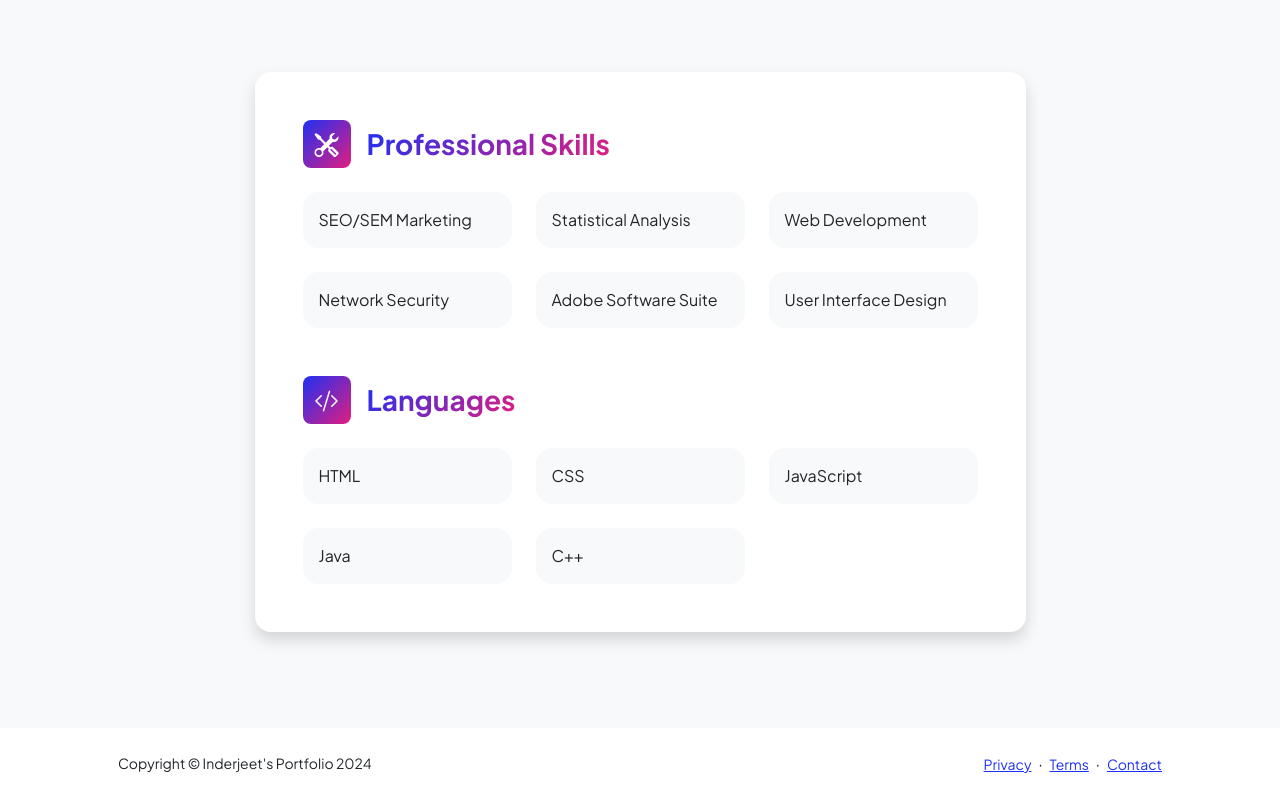
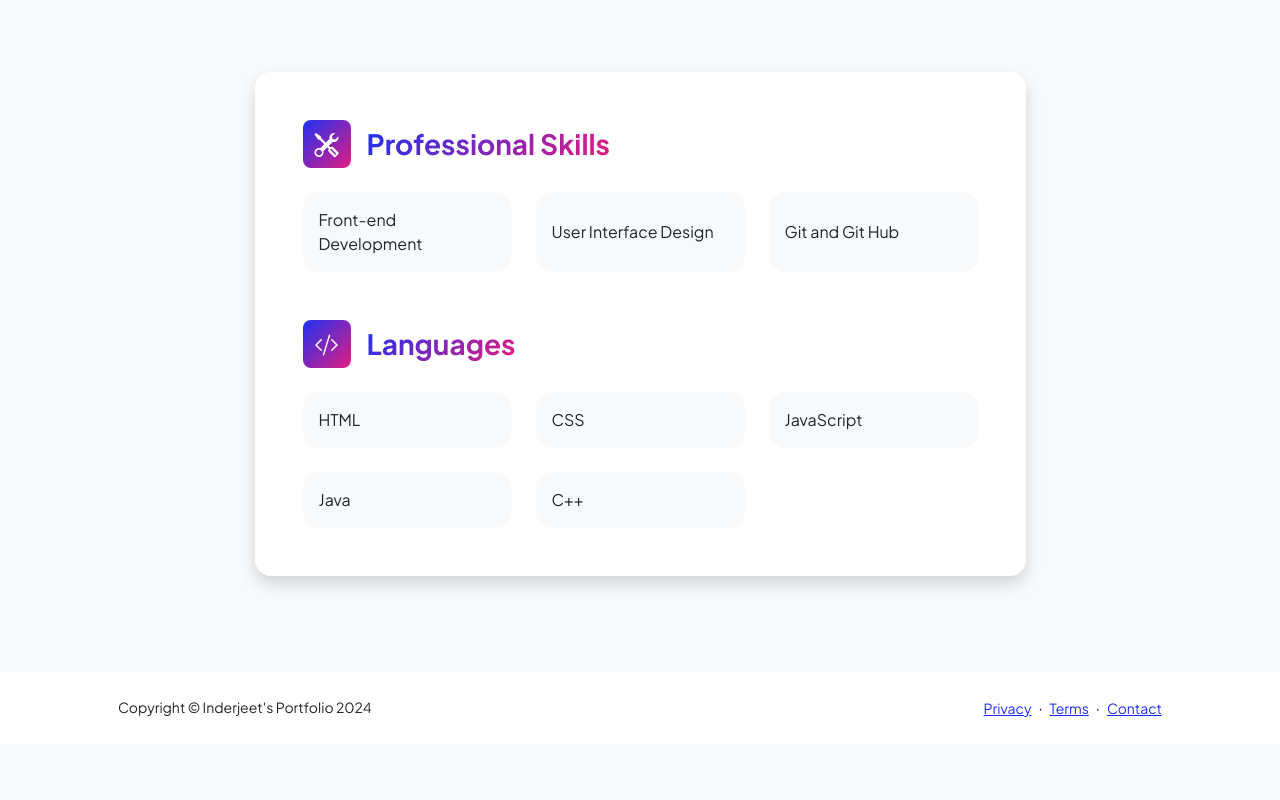
Before and after one commit to sonu8826/MyPortfolio, a plain HTML site: page resume.html in a window 1280 px wide. Shown: the part 1020-1820 px from the top of the page. After the commit the page ends 1764 px from the top, so only its background shows below. Drawn offline with nearby package versions, Linux system fonts and the light colour scheme.

Commit message:
Resume content updated
Few content updated in technical skills

```diff
--- a/resume.html
+++ b/resume.html
@@ -115,15 +115,16 @@
                                             <h3 class="fw-bolder mb-0"><span class="text-gradient d-inline">Professional Skills</span></h3>
                                         </div>
                                         <div class="row row-cols-1 row-cols-md-3 mb-4">
-                                            <div class="col mb-4 mb-md-0"><div class="d-flex align-items-center bg-light rounded-4 p-3 h-100">SEO/SEM Marketing</div></div>
-                                            <div class="col mb-4 mb-md-0"><div class="d-flex align-items-center bg-light rounded-4 p-3 h-100">Statistical Analysis</div></div>
-                                            <div class="col"><div class="d-flex align-items-center bg-light rounded-4 p-3 h-100">Web Development</div></div>
+                                            <div class="col mb-4 mb-md-0"><div class="d-flex align-items-center bg-light rounded-4 p-3 h-100">Front-end Development</div></div>
+                                            <div class="col mb-4 mb-md-0"><div class="d-flex align-items-center bg-light rounded-4 p-3 h-100">User Interface Design</div></div>
+                                            <div class="col"><div class="d-flex align-items-center bg-light rounded-4 p-3 h-100">Git and Git Hub</div></div>
                                         </div>
-                                        <div class="row row-cols-1 row-cols-md-3">
+
+                                        <!--<div class="row row-cols-1 row-cols-md-3">
                                             <div class="col mb-4 mb-md-0"><div class="d-flex align-items-center bg-light rounded-4 p-3 h-100">Network Security</div></div>
                                             <div class="col mb-4 mb-md-0"><div class="d-flex align-items-center bg-light rounded-4 p-3 h-100">Adobe Software Suite</div></div>
                                             <div class="col"><div class="d-flex align-items-center bg-light rounded-4 p-3 h-100">User Interface Design</div></div>
-                                        </div>
+                                        </div> -->
                                     </div>
                                     <!-- Languages list-->
                                     <div class="mb-0">
```
